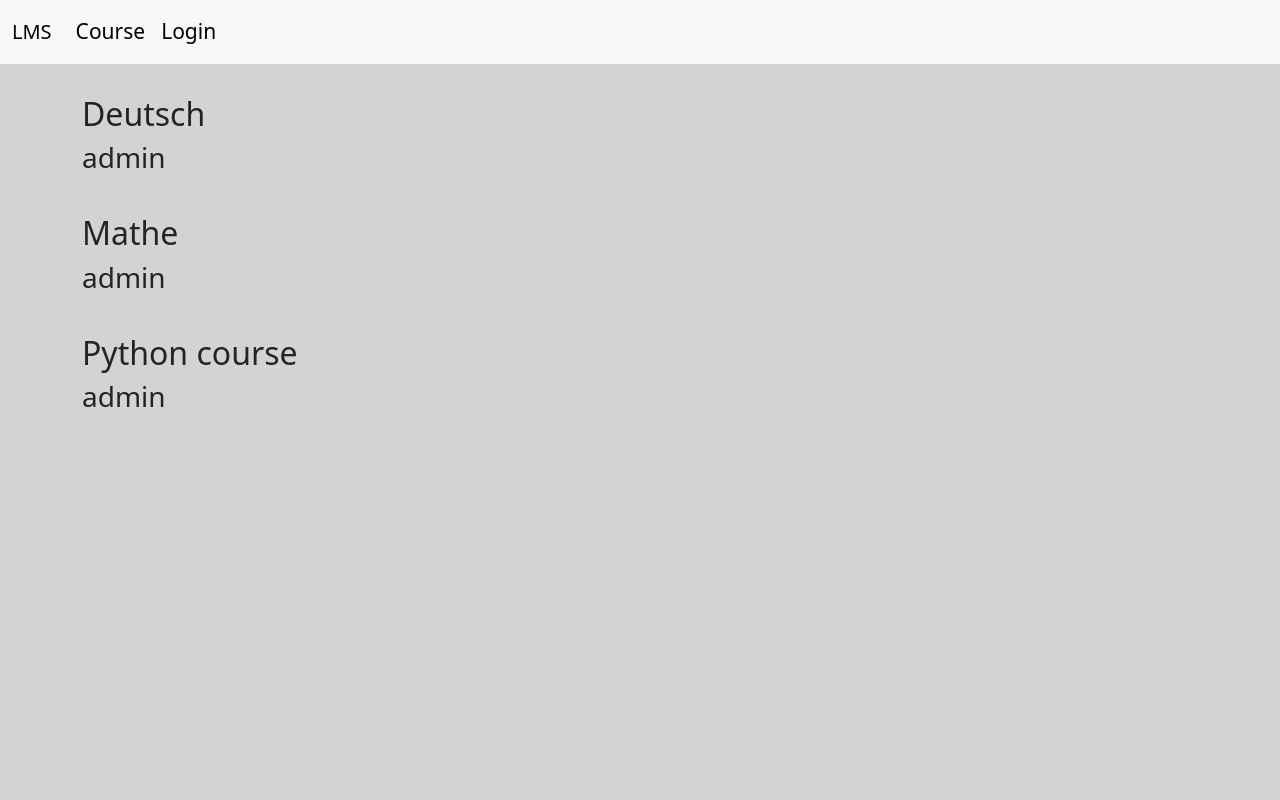
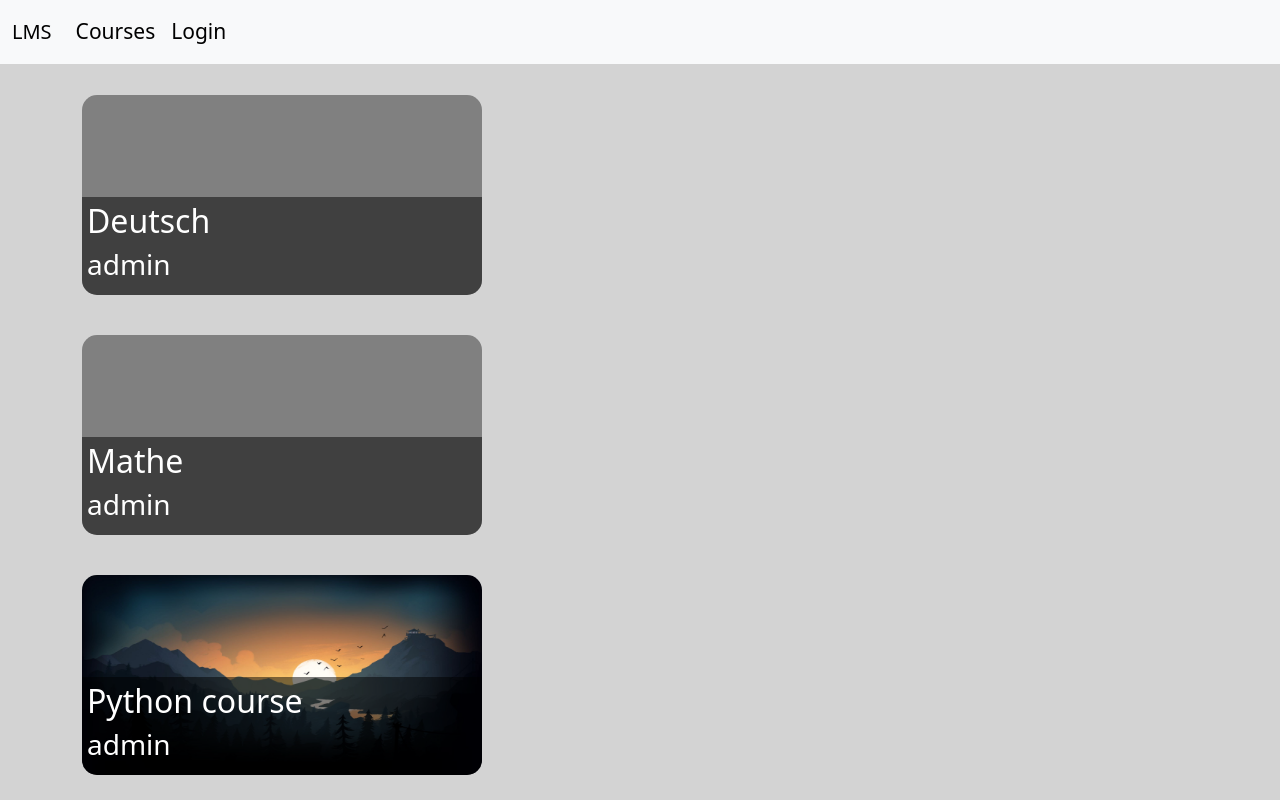
Before and after one commit to OleksandrKasapchuk/LMS-website, a Django app: page /courses/ in a window 1280 px wide. Run offline with Django 5.2, Linux system fonts and the light colour scheme; data comes from the database, SQL or seed files in the repository; both versions use the stored data as it was after the commit; some web fonts are replaced.

Commit message:
course list feature

```diff
--- a/course_system/forms.py
+++ b/course_system/forms.py
@@ -7,11 +7,11 @@ class CourseCreateForm(forms.ModelForm):
 		model = Course
 		fields = ['name','cover']
 		widjets = {
-			"media": forms.FileInput()
+			"cover": forms.FileInput()
 		}
 
 
 # class CommentCreateForm(forms.ModelForm):
 # 	class Meta:
 # 		model = Comment
-# 		fields = ['content']
+# 		fields = ['content']15px;
--- a/static/css/style.css
+++ b/static/css/style.css
@@ -8,18 +8,11 @@ body {
 	font-size: 21px;
 }
 
-#navbarNav {
-	align-self: end;
-	width: 20vw !important;
-}
 .nav-item:hover {
 	background-color: lightgray;
 	transition: 0.5s;
 }
-.pointer {
-	cursor: pointer;
-	user-select: none;
-}
+
 .profile-avatar {
 	border-radius: 100px;
 	width: 175px;
@@ -36,3 +29,40 @@ body {
 .gap3 {
 	gap: 80px;
 }
+
+.image-container {
+    position: relative;
+    display: inline-block;
+}
+
+.course-cover {
+    width: 400px;
+    height: 200px;
+    border-radius: 15px;
+}
+.box {
+	background-color: gray;
+}
+.course-link {
+    text-decoration: none;
+    color: inherit;
+}
+
+.text-overlay {
+    position: absolute;
+    bottom: 0;
+    left: 0;
+    background: rgba(0, 0, 0, 0.5); /* Темний напівпрозорий фон */
+    color: white;
+    padding: 5px;
+    font-size: 14px;
+    width: 100%;
+    text-align: left;
+    border-bottom-left-radius: 15px; /* Закруглення знизу */
+    border-bottom-right-radius: 15px;
+}
+
+.pointer {
+	cursor: pointer;
+	user-select: none;
+}
--- a/templates/base.html
+++ b/templates/base.html
@@ -23,7 +23,7 @@
 			<div class="collapse navbar-collapse" id="navbarNav">
 				<ul class="navbar-nav">
 					<li class="nav-item">
-						<a class="nav-link active" aria-current="page" href="#">Course</a>
+						<a class="nav-link active" aria-current="page" href="{% url 'course-list' %}">Courses</a>
 					</li>
 					{% if request.user.is_authenticated %}
 						<li class="nav-item">
--- a/templates/course_system/add_course.html
+++ b/templates/course_system/add_course.html
@@ -6,7 +6,7 @@
 
 <article class="row justify-content-center align-items-center">
     <section class="col-lg-6 col-md-8 col-12 px-5">
-        <form method="POST" action="{% url 'add-course' %}">
+        <form method="POST" enctype="multipart/form-data" action="{% url 'add-course' %}">
             <h1>Create Course</h1>
             {% csrf_token %}
             <section>
--- a/templates/course_system/course-list.html
+++ b/templates/course_system/course-list.html
@@ -6,10 +6,22 @@
 
 {% for course in courses %}
 	<br>
-	<article>
-		<h2>{{course.name}}</h2>
-		<h3>{{course.owner}}</h3>
-	</article>
+    <article class="course-container">
+        <a href="{% url 'course-info' course.pk %}" class="course-link pointer">
+            <div class="image-container">
+                {% if course.cover %}
+                    <img src="{{ course.cover.url }}" class="course-cover">
+                {% else %}
+                    <div class="course-cover box"></div>
+                {% endif %}
+                <div class="text-overlay">
+                    <h2>{{ course.name }}</h2>
+                    <h3>{{ course.owner }}</h3>
+                </div>
+            </div>
+        </a>
+    </article>
+
 {% endfor %}
 
 {% endblock %}
```
Also changed, not shown: templates/course_system/course-info.html (+7 -1 lines), db.sqlite3, media/course_media/Landscape_Yellow_1920x1080.jpg (added).
